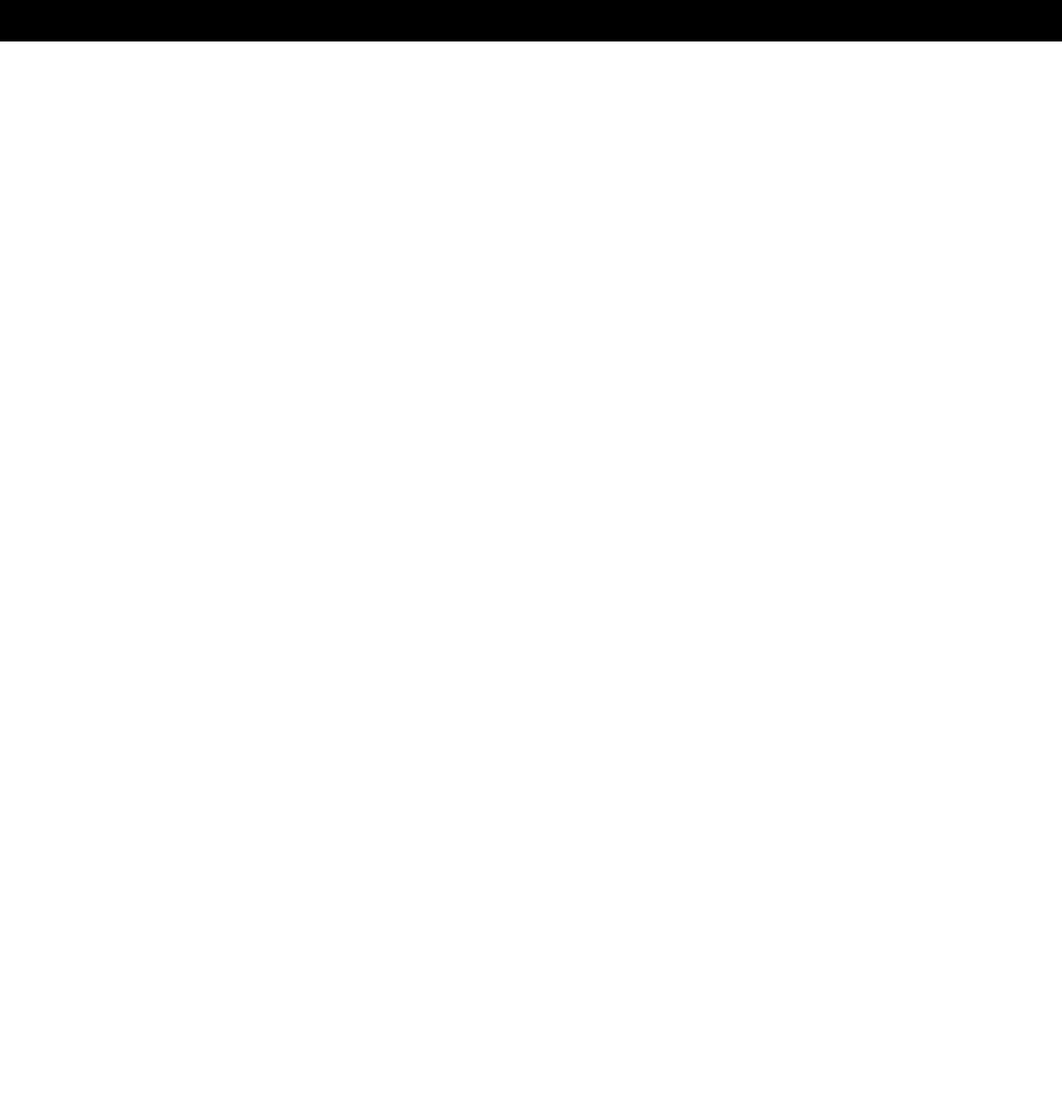
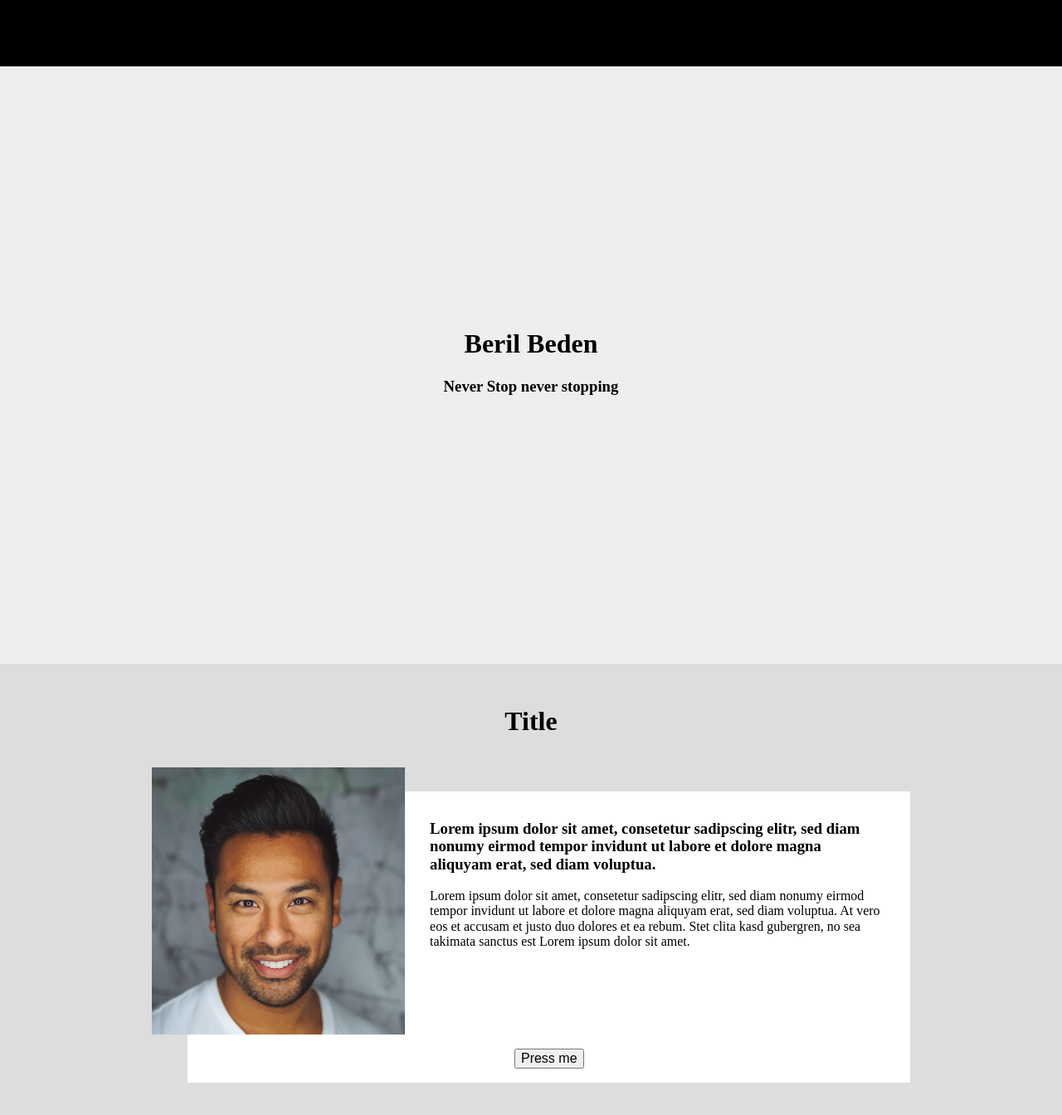
Before and after one commit to Nitasamoe/berilHomepage, a Nuxt app: page / in a window 1280 px wide. Shown: the top 1344 px of the page at 83% size. Before the commit the page ends 800 px from the top, so only its background shows below. Built offline with nearby package versions, Linux system fonts and the light colour scheme.

Commit message:
About and Hero Start

```diff
--- /dev/null
+++ b/components/About.vue
@@ -0,0 +1,99 @@
+<template>
+    <div class="aboutMe" :style="aboutMeStyle">
+        <h1>Title</h1>
+        <div>
+            <picture :style="pictureStyle">
+                <!-- <source srcset="~/static/AboutMe_Picture.png" media="(win-width: 100px)"> -->
+                <img src="~/static/AboutMe_Picture.png" alt="The Picture of Beril Beden">
+            </picture>
+            <div class="cvDownloadBar">
+                    <button>Press me</button>
+            </div>
+            <div class="aboutMeText">
+                    <h3>Lorem ipsum dolor sit amet, consetetur sadipscing elitr, sed diam nonumy eirmod tempor invidunt ut labore et dolore magna aliquyam erat, sed diam voluptua.</h3>
+                    <div>Lorem ipsum dolor sit amet, consetetur sadipscing elitr, sed diam nonumy eirmod tempor invidunt ut labore et dolore magna aliquyam erat, sed diam voluptua. At vero eos et accusam et justo duo dolores et ea rebum. Stet clita kasd gubergren, no sea takimata sanctus est Lorem ipsum dolor sit amet.</div>
+            </div>
+        </div>
+    </div>
+</template>
+
+<script>
+export default {
+    props: ['columnLength', 'height'],
+    computed: {
+        aboutMeStyle(){
+            let cssStyle = "";
+            cssStyle += "grid-column-end: " + this.columnLength + ";"
+            cssStyle += "grid-column-start: 1;"
+            cssStyle += "height:" + this.height + "px;"
+            cssStyle += "display: grid;";
+            cssStyle += "grid-template-columns: 2fr repeat(10, 1fr) 2fr;";
+            cssStyle += "grid-template-rows: repeat(6, 1fr);";
+            return cssStyle;
+        },
+        pictureStyle(){
+            let cssStyle = "";
+            cssStyle += "grid-column-start: 1;"
+            cssStyle += "grid-column-end: 5;"
+            cssStyle += "grid-row-start: 1;"
+            cssStyle += "grid-row-end: 7;"
+            cssStyle += "overflow: hidden;"
+            return cssStyle;
+        }
+    }
+}
+</script>
+
+<style scoped>
+.aboutMe {
+    background-color: #ddd;
+    padding-top: 30px;
+}
+.aboutMe > div {
+    grid-column: 2/12;
+    grid-row: 2/6;
+    display: grid;
+    grid-template-columns: 0.5fr repeat(10, 1fr);
+    grid-template-rows: 0.5fr repeat(6, 1fr);
+}
+
+.cvDownloadBar {
+        background-color: white;
+        grid-column: 2/12;
+        text-align: center;
+        display: flex;
+        align-items: center;
+        justify-content: center;
+}
+
+.cvDownloadBar > button {
+}
+
+.aboutMeText {
+        background-color: white;
+        grid-column: 5/12;
+        grid-row: 2/7;
+        display:grid;
+        grid-template-columns: 5% 1fr 5%;
+        grid-template-rows: 5% 1fr 2fr 5%;
+}
+
+.aboutMeText > div {
+        grid-column: 2/2;
+        grid-row: 3/4;
+}
+
+.aboutMeText > h3 {
+        grid-column: 2/2;
+        grid-row: 2/3;
+}
+
+picture img{
+    width: 100%;
+}
+
+h1 {
+    text-align: center;
+    grid-column: 2/12;
+}
+</style>
--- a/components/Header.vue
+++ b/components/Header.vue
@@ -7,11 +7,6 @@
 <script>
 export default {
     props: ['columnLength', 'height'],
-    data(){
-            return {
-                quantity: 5
-            }
-        },
     computed: {
         navBarStyle(){
             return "grid-column-start: 1; grid-column-end: " + this.columnLength + "; height:" + this.height + "px;"
--- /dev/null
+++ b/components/Hero.vue
@@ -0,0 +1,39 @@
+<template>
+    <div class="hero" :style="heroStyle">
+            <div>
+                <h1>Beril Beden</h1>
+                <h3>Never Stop never stopping</h3>
+            </div>
+    </div>
+</template>
+
+<script>
+export default {
+    props: ['columnLength', 'height'],
+    computed: {
+        heroStyle(){
+            let cssStyle = "";
+            cssStyle += "grid-column-start: 1;";
+            cssStyle += "grid-column-end: " + this.columnLength+ ";";
+            cssStyle += "height:" + this.height + "px;";
+            cssStyle += "display:flex;";
+            cssStyle += "justify-content: center;";
+            cssStyle += "align-items: center;";
+            return cssStyle
+        }
+    }
+}
+</script>
+
+<style scoped>
+div {
+    background-color: #eee;
+    height: 30px;
+}
+
+.hero > div {
+    height: 130px;
+    text-align: center;
+}
+
+</style>
--- a/layouts/default.vue
+++ b/layouts/default.vue
@@ -5,51 +5,5 @@
 </template>
 
 <style>
-html {
-  font-family: 'Source Sans Pro', -apple-system, BlinkMacSystemFont, 'Segoe UI',
-    Roboto, 'Helvetica Neue', Arial, sans-serif;
-  font-size: 16px;
-  word-spacing: 1px;
-  -ms-text-size-adjust: 100%;
-  -webkit-text-size-adjust: 100%;
-  -moz-osx-font-smoothing: grayscale;
-  -webkit-font-smoothing: antialiased;
-  box-sizing: border-box;
-}
 
-*,
-*:before,
-*:after {
-  box-sizing: border-box;
-  margin: 0;
-}
-
-.button--green {
-  display: inline-block;
-  border-radius: 4px;
-  border: 1px solid #3b8070;
-  color: #3b8070;
-  text-decoration: none;
-  padding: 10px 30px;
-}
-
-.button--green:hover {
-  color: #fff;
-  background-color: #3b8070;
-}
-
-.button--grey {
-  display: inline-block;
-  border-radius: 4px;
-  border: 1px solid #35495e;
-  color: #35495e;
-  text-decoration: none;
-  padding: 10px 30px;
-  margin-left: 15px;
-}
-
-.button--grey:hover {
-  color: #fff;
-  background-color: #35495e;
-}
 </style>
--- a/pages/index.vue
+++ b/pages/index.vue
@@ -1,18 +1,64 @@
 <template>
-  <div class="gridPage">
-    <Header :columnLength=13 :height=50></Header>
-    <div class="gridContent">
-        <div></div>
-    </div>
+  <div class="gridPage" :style="gridPageConfig">
+    <Header :columnLength="layoutColumns+1" :height="headerHeight"></Header>
+    <Hero :columnLength="layoutColumns+1" :height="heroHeight"></Hero>
+    <About :columnLength="layoutColumns+1" :height="600"></About>
+
+
+
   </div>
 </template>
 
 <script>
-import Header from '~/components/Header.vue'
+import Header from '~/components/Header.vue';
+import Hero from '~/components/Hero.vue';
+import About from '~/components/About.vue';
 
 export default {
   components: {
-    Header
+    Header,
+    Hero,
+    About
+  },
+  data() {
+    return  {
+      'headerHeight' : 80,
+      'layoutColumns' : 12,
+      'window' : {
+        'width': 0,
+        'height' :0
+      }
+    }
+  },
+  methods: {
+    handleResize() {
+        this.window.width = window.innerWidth;
+        this.window.height = window.innerHeight > 500 ? window.innerHeight : 500;
+    }
+  },
+  computed: {
+    gridPageConfig(){
+      var cssStyle = "";
+      cssStyle += "display: grid;"
+      cssStyle += "grid-template-columns:" + this.layoutColumns + "1fr;"
+      cssStyle += "grid-template-rows:" + this.headerHeight + "px ";
+      return cssStyle
+    },
+    heroHeight(){
+      return this.window.height - this.headerHeight;
+    }
+  },
+  created() {
+    if(typeof window !== "undefined"){
+      window.addEventListener('resize', this.handleResize);
+      this.handleResize();
+    }
+
+  },
+  destroyed() {
+    if(typeof window !== "undefined"){
+      window.removeEventListener('resize', this.handleResize);
+    }
   }
 }
 </script>
@@ -37,11 +83,6 @@ body div,
     height: 100%;
 }
 
-.gridPage {
-    display: grid;
-    grid-template-columns: repeat(12, 1fr);
-}
-
 @media only screen and (min-width: 480px)  {
 }
 
```
Also changed, not shown: static/AboutMe_Picture.png (added).
